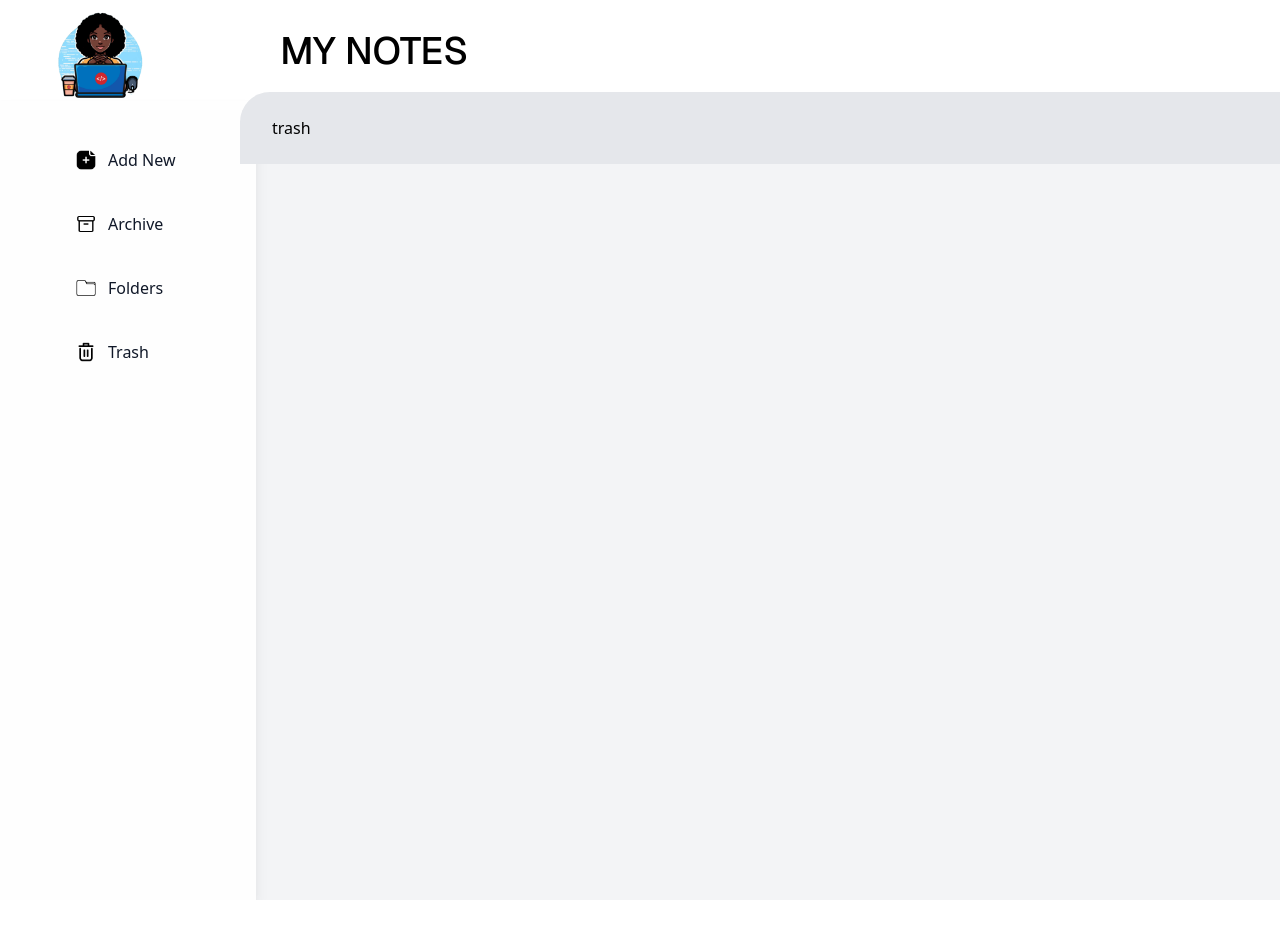
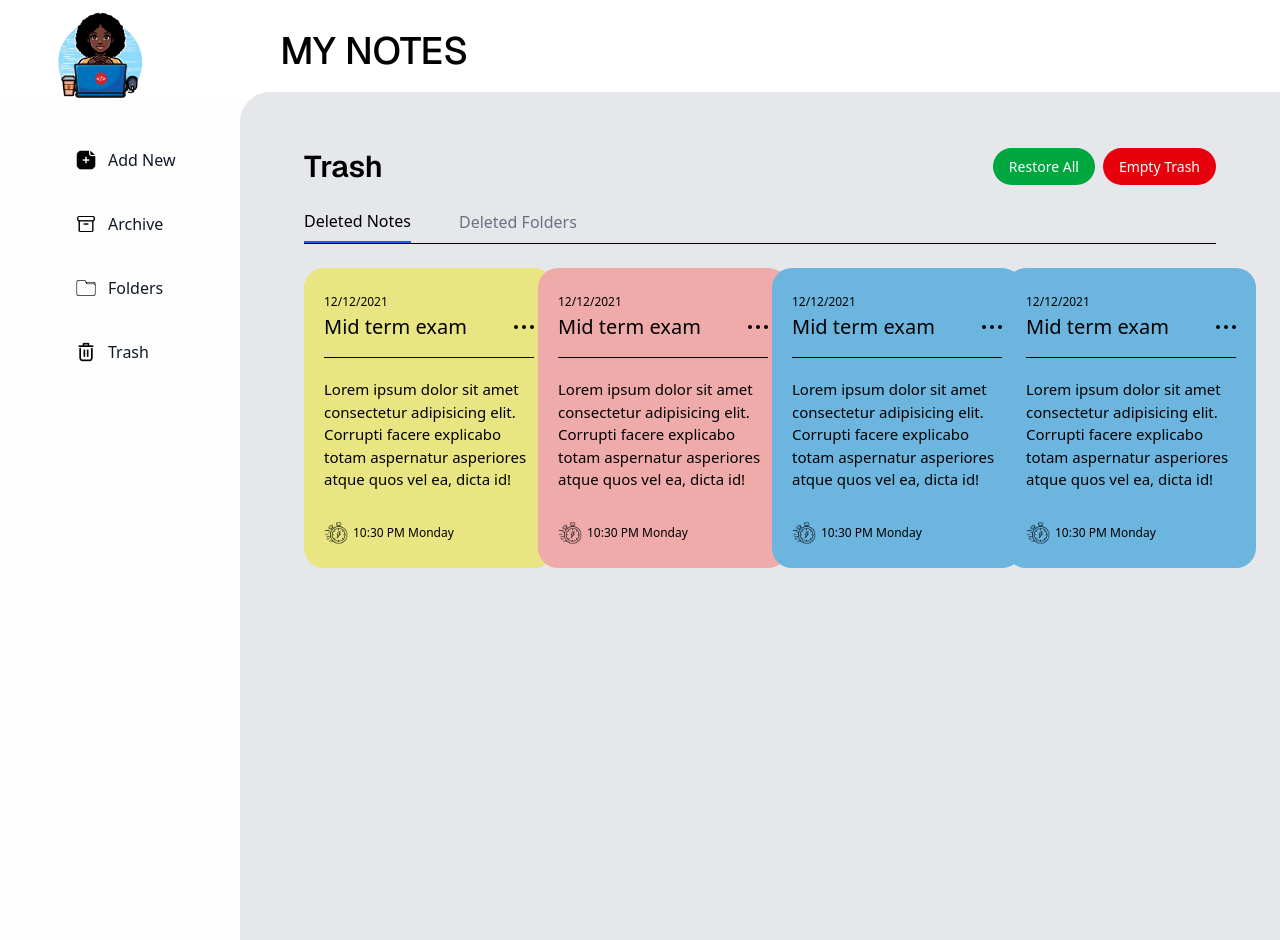
Before and after one commit to JoShobande/fs-NoteTakingApplication, a Next.js app: page /trash in a window 1280 px wide. Before the commit the page ends 900 px from the top, so only its background shows below. Built offline with nearby package versions, Linux system fonts and the light colour scheme.

Commit message:
trash page

```diff
--- a/src/app/archive/page.tsx
+++ b/src/app/archive/page.tsx
@@ -122,6 +122,7 @@ export default function Archive() {
 
     return (
      <section>
+       <h1 className='text-[25px] mb-[20px] font-[500]'>Archive</h1>
         <div className="grid grid-cols-1 sm:grid-cols-2 xl:grid-cols-4 gap-6">
             {
                 archivedNotes.map((archive, index)=>{
--- a/src/app/folders/page.tsx
+++ b/src/app/folders/page.tsx
@@ -92,6 +92,7 @@ export default function Folders() {
 
     return (
      <section>
+       <h1 className='text-[25px] mb-[20px] font-[500]'>Folders</h1>
         <div className="grid grid-cols-1 sm:grid-cols-2 xl:grid-cols-4 gap-6">
           {
             folders.map((folder, index)=>{
--- a/src/app/trash/page.tsx
+++ b/src/app/trash/page.tsx
@@ -1,8 +1,213 @@
+'use client'
+
+import Card from "@components/components/Card"
+import { useState } from "react"
 
 
 export default function Trash() {
 
-  return (
-   <div>trash</div>
-  )
+  const folders = [
+    {
+      name:'Movie Review',
+      date: '12/12/2021',
+      bgColor: 'bg-[#DEF0FF]',
+      folderIconColor:'bg-[#9398FB]',
+    },
+    {
+      name:'Class Notes',
+      date: '12/12/2021',
+      bgColor: 'bg-[#FFD6D5]',
+      folderIconColor: 'bg-[#C1774E]',
+    },
+    {
+      name:'Book Lists',
+      date: '12/12/2021',
+      bgColor: 'bg-[#FEFBEB]',
+      folderIconColor:'bg-[#E8E582]',
+    },
+    {
+      name:'Book Lists',
+      date: '12/12/2021',
+      bgColor: 'bg-[#FEFBEB]',
+      folderIconColor:'bg-[#E8E582]',
+    },
+    {
+      name:'Book Lists',
+      date: '12/12/2021',
+      bgColor: 'bg-[#FEFBEB]',
+      folderIconColor:'bg-[#E8E582]',
+    },
+    {
+      name:'Book Lists',
+      date: '12/12/2021',
+      bgColor: 'bg-[#FEFBEB]',
+      folderIconColor:'bg-[#E8E582]',
+    },
+    {
+      name:'Book Lists',
+      date: '12/12/2021',
+      bgColor: 'bg-[#FEFBEB]',
+      folderIconColor:'bg-[#E8E582]',
+    },
+    {
+      name:'Book Lists',
+      date: '12/12/2021',
+      bgColor: 'bg-[#FEFBEB]',
+      folderIconColor:'bg-[#E8E582]',
+    },
+    {
+      name:'Book Lists',
+      date: '12/12/2021',
+      bgColor: 'bg-[#FEFBEB]',
+      folderIconColor:'bg-[#E8E582]',
+    },
+    {
+      name:'Book Lists',
+      date: '12/12/2021',
+      bgColor: 'bg-[#FEFBEB]',
+      folderIconColor:'bg-[#E8E582]',
+    },
+    {
+      name:'Book Lists',
+      date: '12/12/2021',
+      bgColor: 'bg-[#FEFBEB]',
+      folderIconColor:'bg-[#E8E582]',
+    },
+    {
+      name:'Book Lists',
+      date: '12/12/2021',
+      bgColor: 'bg-[#FEFBEB]',
+      folderIconColor:'bg-[#E8E582]',
+    },
+    {
+      name:'Book Lists',
+      date: '12/12/2021',
+      bgColor: 'bg-[#FEFBEB]',
+      folderIconColor:'bg-[#E8E582]',
+    },
+    {
+      name:'Book Lists',
+      date: '12/12/2021',
+      bgColor: 'bg-[#FEFBEB]',
+      folderIconColor:'bg-[#E8E582]',
+    },
+  ]
+
+  const notes = [
+    {
+      name:'Mid term exam',
+      date: '12/12/2021',
+      bgColor: 'bg-[#E8E582]',
+      description:'Lorem ipsum dolor sit amet consectetur adipisicing elit. Quod deleniti cupiditate nemo eveniet incidunt. Adipisci vitae a inventore iure laudantium tempora debitis! Harum iste rem neque, voluptatum quos ipsum laborum?',
+      time: '10:30 PM Monday'
+    },
+    {
+      name:'Mid term exam',
+      date: '12/12/2021',
+      bgColor: 'bg-[#EFAAAA]',
+      description:'Lorem ipsum dolor sit amet consectetur adipisicing elit. Quod deleniti cupiditate nemo eveniet incidunt. Adipisci vitae a inventore iure laudantium tempora debitis! Harum iste rem neque, voluptatum quos ipsum laborum?',
+      time: '10:30 PM Monday'
+    },
+    {
+      name:'Mid term exam',
+      date: '12/12/2021',
+      bgColor: 'bg-[#6CB5DF]',
+      description:'Lorem ipsum dolor sit amet consectetur adipisicing elit. Quod deleniti cupiditate nemo eveniet incidunt. Adipisci vitae a inventore iure laudantium tempora debitis! Harum iste rem neque, voluptatum quos ipsum laborum?',
+      time: '10:30 PM Monday'
+    },
+    {
+      name:'Mid term exam',
+      date: '12/12/2021',
+      bgColor: 'bg-[#6CB5DF]',
+      description:'Lorem ipsum dolor sit amet consectetur adipisicing elit. Quod deleniti cupiditate nemo eveniet incidunt. Adipisci vitae a inventore iure laudantium tempora debitis! Harum iste rem neque, voluptatum quos ipsum laborum?',
+      time: '10:30 PM Monday'
+    },
+  ]
+
+  const [view, setView] = useState('notes')
+
+    return (
+      <section className="min-h-screen">
+        <div className="flex">
+          <main className="flex-1 p-8">
+            <div className="flex items-center justify-between mb-6">
+              <h1 className="text-3xl font-semibold">Trash</h1>
+              <div className="space-x-2">
+                <button
+                  // onClick={restoreAll}
+                  className="px-4 py-2 bg-green-600 text-white text-[14px] rounded hover:bg-green-700 rounded-[20px] cursor-pointer"
+                >
+                  Restore All
+                </button>
+                <button
+                  // onClick={emptyTrash}
+                  className="px-4 py-2 bg-red-600 text-white text-[14px] rounded hover:bg-red-700 rounded-[20px] cursor-pointer"
+                >
+                  Empty Trash
+                </button>
+              </div>
+            </div>
+
+            <div className="flex justify-around lg:justify-start lg:space-x-12 border-b mb-6">
+              <button
+                className={`pb-2 ${view === "notes" ? "border-b-2 border-blue-600" : "text-gray-500"}`}
+                onClick={() => setView("notes")}
+              >
+                Deleted Notes
+              </button>
+              <button
+                className={`pb-2 ${view === "folders" ? "border-b-2 border-blue-600" : "text-gray-500"}`}
+                onClick={() => setView("folders")}
+              >
+                Deleted Folders
+              </button>
+            </div>
+              <div className='grid grid-cols-1 sm:grid-cols-2 xl:grid-cols-4 gap-6'>
+                {view === "notes" ? (
+                  notes.map((note, index)=>{
+                    return(
+                      <Card
+                          type='note'
+                          backgroundColor={note.bgColor}
+                          name={note.name}
+                          noteDescription={note.description}
+                          date={note.date}
+                          key={index}
+                          className='mb-4'
+                      />
+                    )
+                  })
+                ) : (
+                  folders.map((folder, index)=>{
+                    return(
+                      <Card
+                        type='folder'
+                        backgroundColor={folder.bgColor}
+                        name={folder.name}
+                        folderIconColor={folder.folderIconColor}
+                        date={folder.date}
+                        key={index}
+                      />
+                    )
+                  })
+                )}
+              </div>
+
+
+            {/* 4️⃣ Empty State */}
+            {view === "notes" && notes.length === 0 && (
+              <div className="text-center py-20 text-gray-500">
+                No deleted notes here — you’re all caught up!
+              </div>
+            )}
+            {view === "folders" && folders.length === 0 && (
+              <div className="text-center py-20 text-gray-500">
+                No deleted folders here — you’re all caught up!
+              </div>
+            )}
+          </main>
+      </div>
+    </section>
+
+    )
 }
--- a/src/components/Menu.tsx
+++ b/src/components/Menu.tsx
@@ -18,7 +18,7 @@ const Menu = ({currentPage}:{currentPage?:ReactNode}) => {
 
     return(
         <section>
-            <div className='min-h-screen bg-gray-100'>
+            <div className='bg-gray-100'>
                 <header className="h-[100px] bg-white flex items-center py-[20px]  justify-between lg:justify-start shadow-sm">
                     <Link className='w-[100px] h-[100px] lg:w-[200px] lg:h-[200px] relative lg:mt-[20px]' href='/'>
                         <Image
@@ -55,7 +55,7 @@ const Menu = ({currentPage}:{currentPage?:ReactNode}) => {
                 <div className='block lg:flex'>
                     <aside
                         className={`
-                            fixed inset-y-0 right-0 bg-white/95 h-screen z-50 lg:z-0
+                            fixed inset-y-0 right-0 bg-white/95  z-50 lg:z-0
                             w-[250px]  transition-transform duration-300 ease-in-out shadow-lg
                             ${openMobileMenu ? "translate-x-0" : "translate-x-full"}
                             lg:relative lg:translate-x-0 lg:inset-auto lg:w-64 lg:block
@@ -92,7 +92,7 @@ const Menu = ({currentPage}:{currentPage?:ReactNode}) => {
                     </aside>
                     <div className="flex-1 lg:-ml-4 -mt-2 z-10">
                         <div className="rounded-tl-[30px] overflow-hidden">
-                            <main className="px-8 py-6 bg-gray-200 ">
+                            <main className="px-4 lg:px-8 py-6 bg-gray-200 ">
                                 {currentPage}
                             </main>
                         </div>
```
